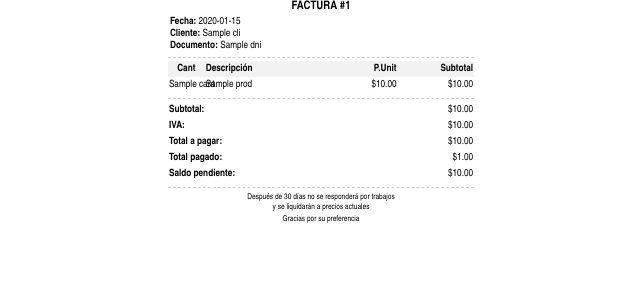
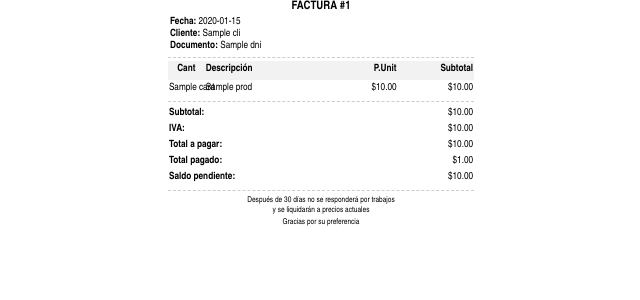
Before and after one commit to sandra-svc/Enfokart-django, a Django app: template core/erp/templates/sale/invoice.html in a window 1280 px wide. Shown: the top 300 px of the page, without its empty margins (319-959 px from the left). Run offline with Django 3.2, Linux system fonts and the light colour scheme; the template is opened without the code that fills it: most values are stand-ins (such as "Sample title", 1, 10 or a date in 2020); parts of the project's set-up code (start-up, migrations or seed data) failed here and were passed over.

Commit message:
Update invoice.html

```diff
--- a/core/erp/templates/sale/invoice.html
+++ b/core/erp/templates/sale/invoice.html
@@ -48,6 +48,15 @@
 
         .col-item {
             width: 43%;
+            white-space: normal !important;  /* Permite múltiples líneas */
+            word-wrap: break-word;          /* Rompe palabras muy largas */
+            overflow-wrap: break-word;      /* Alternativa moderna */
+            hyphens: auto;                  /* Agrega guiones cuando sea necesario */
+            padding: 2px 1px 5px 1px;      /* Más espacio inferior */
+        }
+
+    }
+    }
         }
 
         .col-price {
```
